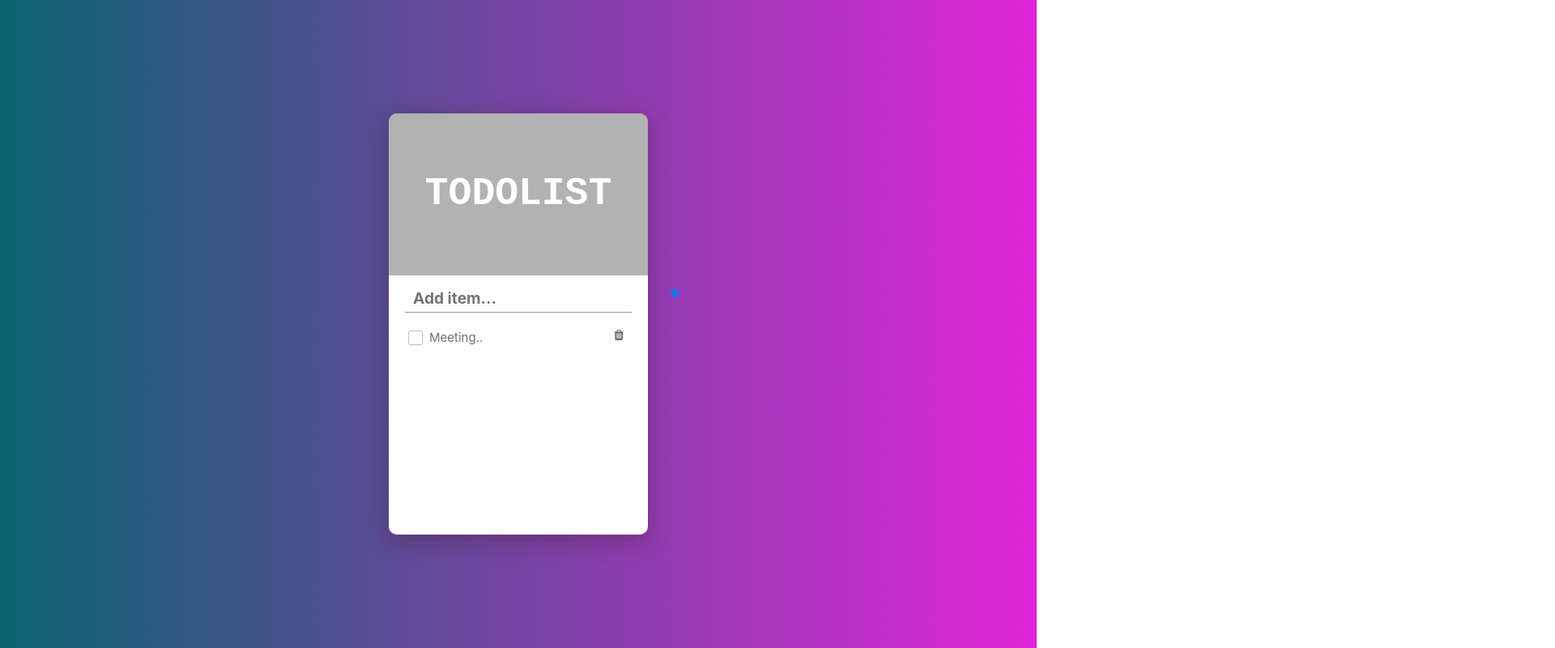
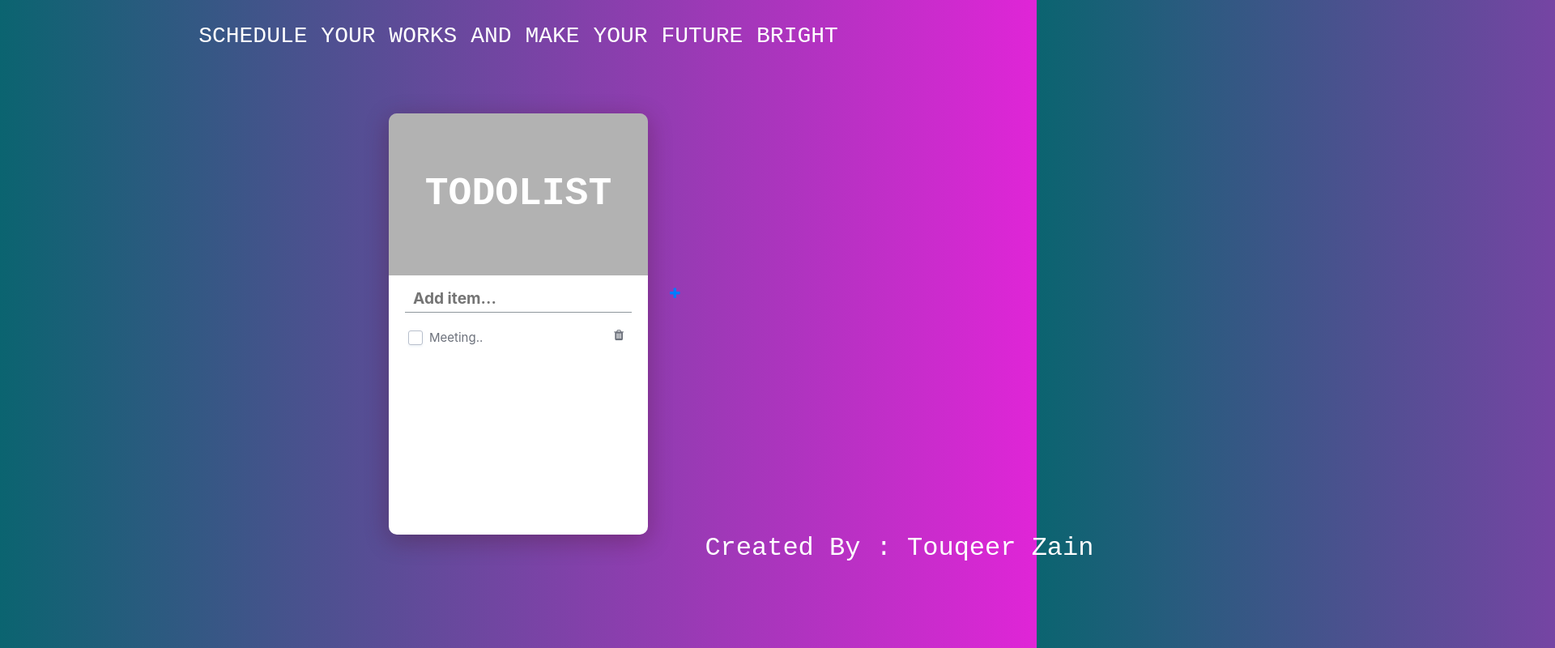
Before and after one commit to Tz4930/TodoApp, a plain HTML site: page index.html in a window 1280 px wide. Shown: the top 800 px of the page at 81% size, 1920 px wide, since content can reach past the window. Drawn offline with nearby package versions, Linux system fonts and the light colour scheme.

Commit message:
Start App Development

```diff
--- a/index.html
+++ b/index.html
@@ -39,6 +39,9 @@
             </ul>
         </div>
     </div>
+    <h3>Schedule your Works and Make your future Bright</h3>
+        <h2>Created By : Touqeer Zain</h2>
+
 
 
     <script src="app.js"></script>
--- a/style.css
+++ b/style.css
@@ -185,3 +185,17 @@ opacity: 0;
 transform: scale(1.3);
 transition: opacity 300ms cubic-bezier(.2,0,0,1),transform 400ms cubic-bezier(.3,0,0,1.4);
 }
+h3{
+    font-family: monospace;
+    padding: 1em;
+    color: #fff;
+    text-align: center;
+    text-transform: uppercase;
+}
+h2{
+    font-family: monospace;
+    position: relative;
+    color: #fff;
+    top: 70%;
+    left:68%
+}
```
